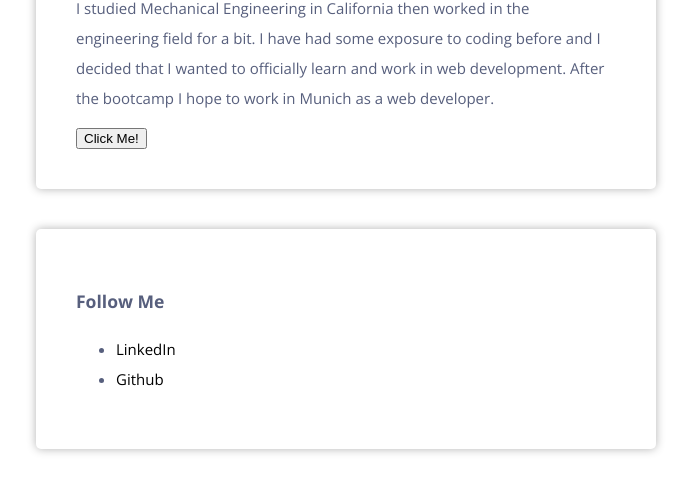
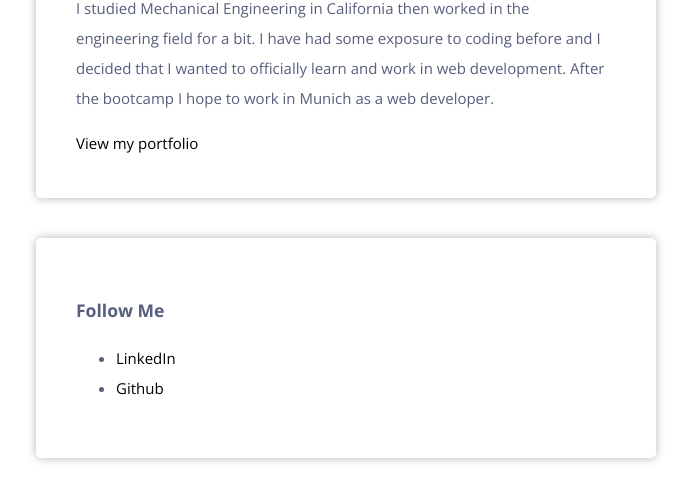
Before and after one commit to btarien/profile, a plain HTML site: page index.html in a window 1280 px wide. Shown: the part 295-796 px from the top of the page, without its empty margins (294-985 px from the left). Drawn offline with nearby package versions, Linux system fonts and the light colour scheme.

Commit message:
added link to website

```diff
--- a/index.html
+++ b/index.html
@@ -12,7 +12,7 @@
       <h3>I'm a super legit programmer!</h3>
       <img src='images/profile_picture.jpeg' alt='profile picture' style="width:100px;">
       <p>I studied Mechanical Engineering in California then worked in the engineering field for a bit. I have had some exposure to coding before and I decided that I wanted to officially learn and work in web development. After the bootcamp I hope to work in Munich as a web developer.</p>
-  <button>Click Me!</button>
+  <a href="https://btarien.github.io/">View my portfolio</a>
     </div>
     <div class="card">
       <h3>Follow Me</h3>
```
